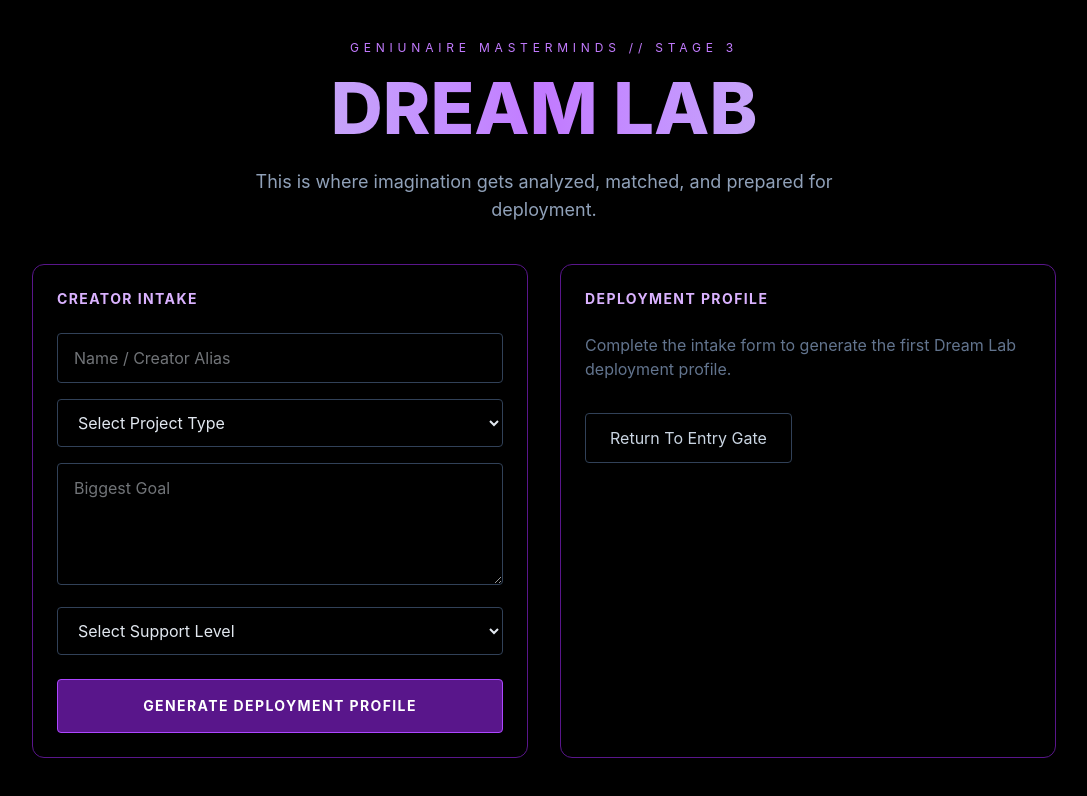
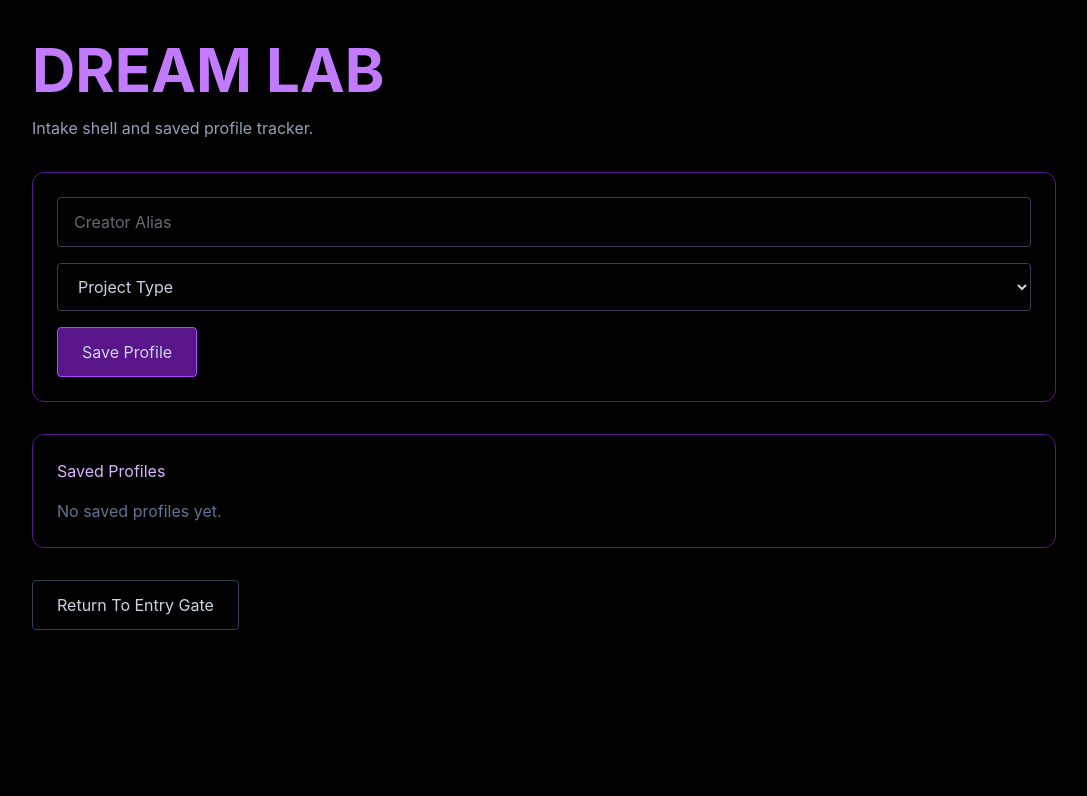
Before and after one commit to chocolateskyys-tech/geniunaire-masterminds, a React (Vite) app: page / in a window 1280 px wide. Both pictures are taken after a click on the button "ENTER DREAM LAB". Shown: the top 796 px of the page, without its empty margins (96-1183 px from the left). Built offline with nearby package versions, Linux system fonts and the light colour scheme.

Commit message:
Stage 3.5 Dream Lab saved profiles

```diff
--- a/src/components/DreamLab/DreamLab.jsx
+++ b/src/components/DreamLab/DreamLab.jsx
@@ -2,175 +2,79 @@ import { useState } from 'react';
 
 function DreamLab({ onReturn }) {
   const [alias, setAlias] = useState('');
-  const [projectType, setProjectType] = useState('');
-  const [goal, setGoal] = useState('');
-  const [support, setSupport] = useState('');
-  const [profile, setProfile] = useState(null);
+  const [type, setType] = useState('');
+  const [saved, setSaved] = useState([]);
 
-  function buildProfile() {
-    let creatorType = 'Emerging Builder';
-    let recommendedLane = 'Starter Brand Lane';
-    let nextStep = 'Clarify the offer, audience, and first simple launch path.';
-    let revenuePath = 'Start with one paid offer, then expand into recurring support.';
+  function addProfile(event) {
+    event.preventDefault();
 
-    if (projectType === 'Full Ecosystem') {
-      creatorType = 'Ecosystem Architect';
-      recommendedLane = 'Creator Operating System Lane';
-      nextStep = 'Map the core rooms, client journey, and phased deployment structure.';
-      revenuePath = 'Recurring memberships, managed services, licensing, and premium builds.';
-    }
+    const profile = {
+      id: Date.now(),
+      alias: alias || 'Unnamed Creator',
+      type: type || 'Starter Project',
+    };
 
-    if (projectType === 'App Idea') {
-      creatorType = 'System Visionary';
-      recommendedLane = 'Prototype + Validation Lane';
-      nextStep = 'Build a clickable prototype and define the first user problem clearly.';
-      revenuePath = 'Beta access, subscriptions, setup fees, and future upgrades.';
-    }
-
-    if (projectType === 'Ebook / Nook Book') {
-      creatorType = 'Knowledge Product Creator';
-      recommendedLane = 'Digital Product Lane';
-      nextStep = 'Package the idea into a clear title, promise, outline, and sales page.';
-      revenuePath = 'Ebook sales, bundles, mini-courses, and affiliate add-ons.';
-    }
-
-    if (projectType === 'Website' || projectType === 'Funnel') {
-      creatorType = 'Launch Builder';
-      recommendedLane = 'Fast Launch Lane';
-      nextStep = 'Create the front door, offer message, lead capture, and first conversion path.';
-      revenuePath = 'Service sales, consultations, affiliate links, and upgrade packages.';
-    }
-
-    if (projectType === 'Product Brand') {
-      creatorType = 'Brand Builder';
-      recommendedLane = 'Commerce + Identity Lane';
-      nextStep = 'Define the product promise, visual identity, buyer type, and first sales page.';
-      revenuePath = 'Product sales, bundles, upsells, subscriptions, and brand collaborations.';
-    }
-
-    return {
-      alias: alias || 'Unnamed Creator',
-      creatorType,
-      recommendedLane,
-      supportLevel: support || 'Not selected',
-      nextStep,
-      revenuePath,
-      goal: goal || 'No goal entered yet.',
-    };
-  }
-
-  function handleSubmit(event) {
-    event.preventDefault();
-    setProfile(buildProfile());
+    setSaved([profile, ...saved]);
+    setAlias('');
+    setType('');
   }
 
   return (
     <main className="min-h-screen bg-black text-slate-300 px-6 py-10">
       <section className="max-w-5xl mx-auto">
-        <div className="text-center mb-10">
-          <p className="text-xs text-purple-400 tracking-[0.4em] uppercase mb-4">
-            Geniunaire MasterMinds // Stage 3
-          </p>
-
-          <h1 className="text-5xl md:text-7xl font-extrabold text-transparent bg-clip-text bg-gradient-to-r from-slate-300 via-purple-400 to-slate-300 mb-6">
+        <h1 className="text-6xl font-bold text-purple-400 mb-4">
           DREAM LAB
         </h1>
 
-          <p className="text-lg text-slate-400 max-w-2xl mx-auto">
-            This is where imagination gets analyzed, matched, and prepared for deployment.
+        <p className="text-slate-400 mb-8">
+          Intake shell and saved profile tracker.
         </p>
-        </div>
 
-        <div className="grid grid-cols-1 lg:grid-cols-2 gap-8">
-          <form
-            onSubmit={handleSubmit}
-            className="border border-purple-900 bg-black rounded-xl p-6"
-          >
-            <h2 className="text-purple-300 uppercase tracking-widest text-sm font-bold mb-6">
-              Creator Intake
-            </h2>
-
+        <form onSubmit={addProfile} className="border border-purple-900 rounded-xl p-6 mb-8">
           <input
             value={alias}
             onChange={(event) => setAlias(event.target.value)}
-              placeholder="Name / Creator Alias"
-              className="w-full mb-4 bg-black border border-slate-700 text-slate-200 px-4 py-3 rounded"
+            placeholder="Creator Alias"
+            className="w-full mb-4 bg-black border border-slate-700 px-4 py-3 rounded"
           />
 
           <select
-              value={projectType}
-              onChange={(event) => setProjectType(event.target.value)}
-              className="w-full mb-4 bg-black border border-slate-700 text-slate-200 px-4 py-3 rounded"
+            value={type}
+            onChange={(event) => setType(event.target.value)}
+            className="w-full mb-4 bg-black border border-slate-700 px-4 py-3 rounded"
           >
-              <option value="">Select Project Type</option>
+            <option value="">Project Type</option>
             <option value="Website">Website</option>
             <option value="Funnel">Funnel</option>
-              <option value="Ebook / Nook Book">Ebook / Nook Book</option>
-              <option value="Product Brand">Product Brand</option>
-              <option value="App Idea">App Idea</option>
-              <option value="Full Ecosystem">Full Ecosystem</option>
+            <option value="Ebook">Ebook</option>
+            <option value="App">App</option>
+            <option value="Ecosystem">Ecosystem</option>
           </select>
 
-            <textarea
-              value={goal}
-              onChange={(event) => setGoal(event.target.value)}
-              placeholder="Biggest Goal"
-              rows="4"
-              className="w-full mb-4 bg-black border border-slate-700 text-slate-200 px-4 py-3 rounded"
-            />
-
-            <select
-              value={support}
-              onChange={(event) => setSupport(event.target.value)}
-              className="w-full mb-6 bg-black border border-slate-700 text-slate-200 px-4 py-3 rounded"
-            >
-              <option value="">Select Support Level</option>
-              <option value="Baby Steps">Baby Steps</option>
-              <option value="Guided Build">Guided Build</option>
-              <option value="Full Creation">Full Creation</option>
-              <option value="Ecosystem Deployment">Ecosystem Deployment</option>
-            </select>
-
-            <button
-              type="submit"
-              className="w-full px-8 py-4 bg-purple-900 border border-purple-500 text-white rounded uppercase tracking-widest text-sm font-bold"
-            >
-              Generate Deployment Profile
+          <button className="px-6 py-3 bg-purple-900 border border-purple-500 rounded">
+            Save Profile
           </button>
         </form>
 
-          <div className="border border-purple-900 bg-black rounded-xl p-6">
-            <h2 className="text-purple-300 uppercase tracking-widest text-sm font-bold mb-6">
-              Deployment Profile
-            </h2>
+        <div className="border border-purple-900 rounded-xl p-6 mb-8">
+          <h2 className="text-purple-300 mb-4">Saved Profiles</h2>
 
-            {!profile && (
-              <p className="text-slate-500">
-                Complete the intake form to generate the first Dream Lab deployment profile.
-              </p>
-            )}
+          {saved.length === 0 && <p className="text-slate-500">No saved profiles yet.</p>}
 
-            {profile && (
-              <div className="space-y-4 text-sm">
-                <p><span className="text-purple-300">Creator:</span> {profile.alias}</p>
-                <p><span className="text-purple-300">Creator Type:</span> {profile.creatorType}</p>
-                <p><span className="text-purple-300">Recommended Lane:</span> {profile.recommendedLane}</p>
-                <p><span className="text-purple-300">Support Level:</span> {profile.supportLevel}</p>
-                <p><span className="text-purple-300">Next Best Step:</span> {profile.nextStep}</p>
-                <p><span className="text-purple-300">Revenue Path:</span> {profile.revenuePath}</p>
-                <p><span className="text-purple-300">Goal:</span> {profile.goal}</p>
+          {saved.map((profile) => (
+            <div key={profile.id} className="border border-slate-800 rounded p-4 mb-3">
+              <p>Alias: {profile.alias}</p>
+              <p>Project: {profile.type}</p>
             </div>
-            )}
+          ))}
+        </div>
 
         <button
-              type="button"
           onClick={onReturn}
-              className="mt-8 px-6 py-3 border border-slate-700 text-slate-300 rounded hover:border-purple-500"
+          className="px-6 py-3 border border-slate-700 rounded hover:border-purple-500"
         >
           Return To Entry Gate
         </button>
-          </div>
-        </div>
       </section>
     </main>
   );
```
Lines whose indentation alone changed are shown as unchanged.
